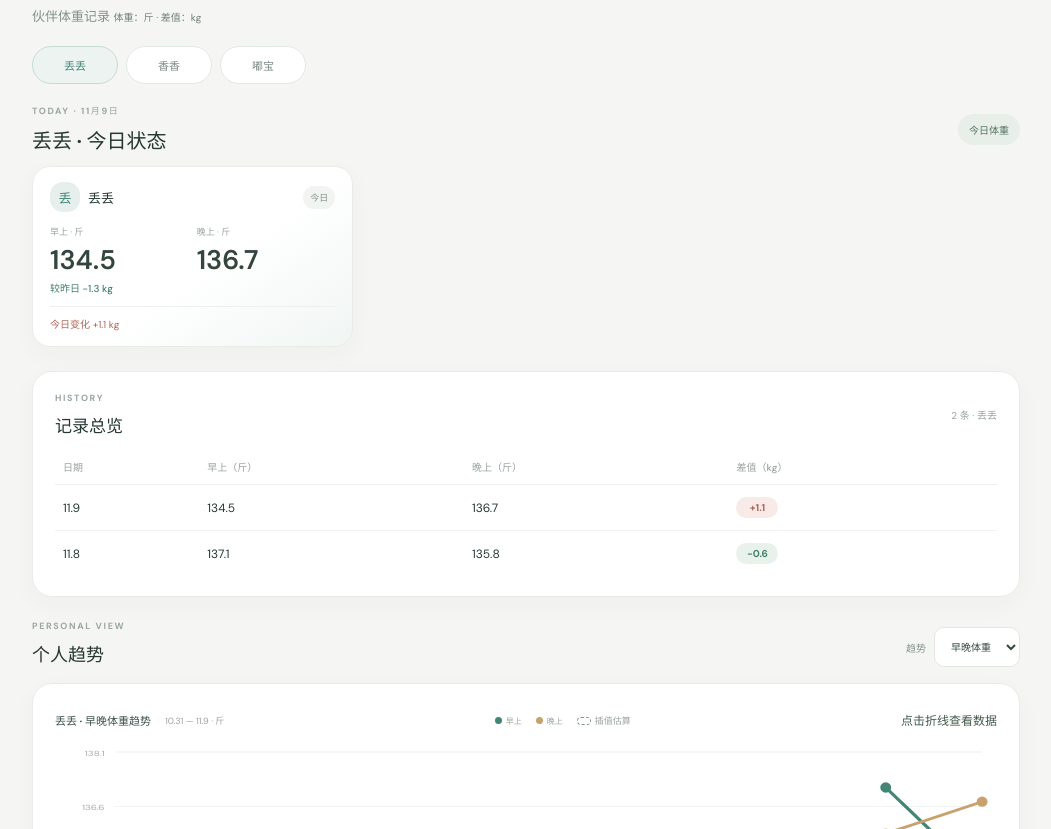
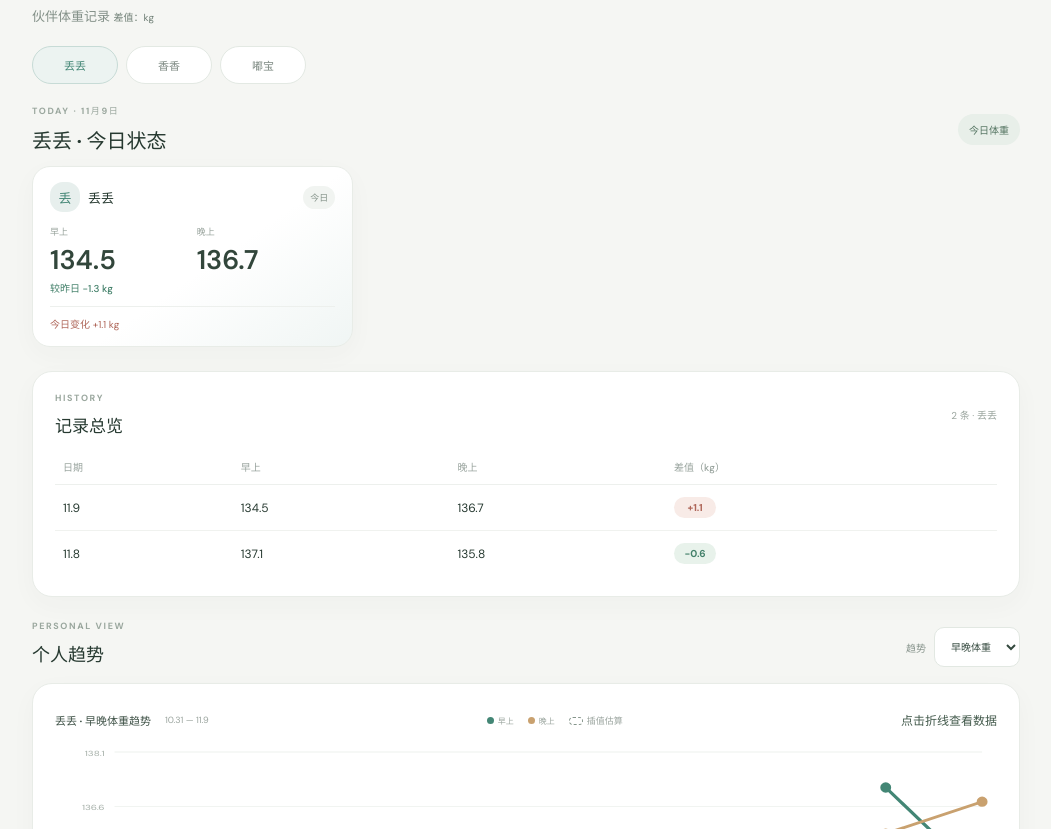
Before and after one commit to EDMelody/Heallthy, a plain HTML site: page index.html in a window 1280 px wide. Shown: the part 123-952 px from the top of the page, without its empty margins (114-1165 px from the left). Drawn offline with Linux system fonts and the light colour scheme.

Commit message:
Hide jin unit labels

```diff
--- a/app.js
+++ b/app.js
@@ -23,7 +23,7 @@
     const prevISO=prevDate?`${prevDate.getFullYear()}-${String(prevDate.getMonth()+1).padStart(2,'0')}-${String(prevDate.getDate()).padStart(2,'0')}`:null;
     const prevMorning=own.find(x=>x.date===prevISO)?.morning;
     const morningDelta=r?.morning!=null&&prevMorning!=null?(r.morning-prevMorning)/2:null;
-    document.querySelector('#today').innerHTML=`<article class="today-card" style="--accent:${colors[i%3]}"><div class="today-person"><span class="avatar">${p.slice(0,1)}</span><b>${p}</b><span class="today-record-date">${r?(isToday?'今日':'最近 · '+dateLabel(r.date)):'暂无记录'}</span></div><div class="today-values"><div><span>早上 · 斤</span><strong>${fmt(r?.morning)}</strong><small class="morning-delta ${morningDelta>0?'up':morningDelta<0?'down':''}">较昨日 ${morningDelta==null?'—':`${morningDelta>0?'+':''}${morningDelta.toFixed(1)} kg`}</small></div><div><span>晚上 · 斤</span><strong>${fmt(r?.evening)}</strong></div></div><div class="today-delta ${delta>0?'up':delta<0?'down':''}">${delta==null?'早晚差 —':`${isToday?'今日':'当日'}变化 ${delta>0?'+':''}${(delta/2).toFixed(1)} kg`}</div></article>`;
+    document.querySelector('#today').innerHTML=`<article class="today-card" style="--accent:${colors[i%3]}"><div class="today-person"><span class="avatar">${p.slice(0,1)}</span><b>${p}</b><span class="today-record-date">${r?(isToday?'今日':'最近 · '+dateLabel(r.date)):'暂无记录'}</span></div><div class="today-values"><div><span>早上</span><strong>${fmt(r?.morning)}</strong><small class="morning-delta ${morningDelta>0?'up':morningDelta<0?'down':''}">较昨日 ${morningDelta==null?'—':`${morningDelta>0?'+':''}${morningDelta.toFixed(1)} kg`}</small></div><div><span>晚上</span><strong>${fmt(r?.evening)}</strong></div></div><div class="today-delta ${delta>0?'up':delta<0?'down':''}">${delta==null?'早晚差 —':`${isToday?'今日':'当日'}变化 ${delta>0?'+':''}${(delta/2).toFixed(1)} kg`}</div></article>`;
   }
 
   function render(){
@@ -39,7 +39,7 @@
   function drawDetail(records){
     const selectedIndex=data.people.indexOf(selected), color=colors[selectedIndex%3], own=records.filter(r=>r.person===selected);
     const days=[];for(let n=9;n>=0;n--){const d=new Date(today);d.setDate(today.getDate()-n);days.push(`${d.getFullYear()}-${String(d.getMonth()+1).padStart(2,'0')}-${String(d.getDate()).padStart(2,'0')}`);}
-    detail.innerHTML=`<div class="detail-chart-head"><b>${selected} · ${metric.options[metric.selectedIndex].text}趋势</b><span>${dateLabel(days[0])} — ${dateLabel(days[9])} · ${metric.value==='change'?'kg':'斤'}</span><span class="series-legend"><i></i>早上</span>${metric.value==='both'?'<span class="series-legend"><i class="evening-key"></i>晚上</span>':''}<span class="interpolation-key"><i></i>插值估算</span><span id="chartTip" class="chart-tip" aria-live="polite">点击折线查看数据</span></div><div class="detail-chart"><svg id="detailChart" role="img" aria-label="近10天体重趋势" viewBox="0 0 760 220" preserveAspectRatio="none"></svg></div>`;
+    detail.innerHTML=`<div class="detail-chart-head"><b>${selected} · ${metric.options[metric.selectedIndex].text}趋势</b><span>${dateLabel(days[0])} — ${dateLabel(days[9])}</span><span class="series-legend"><i></i>早上</span>${metric.value==='both'?'<span class="series-legend"><i class="evening-key"></i>晚上</span>':''}<span class="interpolation-key"><i></i>插值估算</span><span id="chartTip" class="chart-tip" aria-live="polite">点击折线查看数据</span></div><div class="detail-chart"><svg id="detailChart" role="img" aria-label="近10天体重趋势" viewBox="0 0 760 220" preserveAspectRatio="none"></svg></div>`;
     drawChart(own,days,color);
   }
 
--- a/index.html
+++ b/index.html
@@ -10,12 +10,12 @@
 <body>
   <main class="shell">
     <header class="topbar">
-      <div><p class="eyebrow">WELLNESS · DAILY LOG</p><h1>一起看见每一步</h1><p class="sub">伙伴体重记录 <span class="unit">体重：斤 · 差值：kg</span></p></div>
+      <div><p class="eyebrow">WELLNESS · DAILY LOG</p><h1>一起看见每一步</h1><p class="sub">伙伴体重记录 <span class="unit">差值：kg</span></p></div>
       <span class="date-chip">每日更新</span>
     </header>
     <nav class="person-tabs page-person-tabs" id="personTabs" aria-label="选择伙伴"></nav>
     <section class="today-section"><div class="today-title"><div><p class="eyebrow"><span id="todayLabel">TODAY</span> · <span id="todayDate"></span></p><h2 id="todayHeading">今日状态</h2></div><span class="today-badge" id="todayBadge">今日体重</span></div><div class="today-grid" id="today"></div></section>
-    <section class="records"><div class="section-heading"><div><p class="eyebrow">HISTORY</p><h2>记录总览</h2></div><span id="recordCount" class="muted"></span></div><div class="table-scroll"><table><thead><tr><th>日期</th><th>早上（斤）</th><th>晚上（斤）</th><th>差值（kg）</th></tr></thead><tbody id="rows"></tbody></table></div></section>
+    <section class="records"><div class="section-heading"><div><p class="eyebrow">HISTORY</p><h2>记录总览</h2></div><span id="recordCount" class="muted"></span></div><div class="table-scroll"><table><thead><tr><th>日期</th><th>早上</th><th>晚上</th><th>差值（kg）</th></tr></thead><tbody id="rows"></tbody></table></div></section>
     <section class="detail-section"><div class="intro-row"><div><p class="eyebrow">PERSONAL VIEW</p><h2>个人趋势</h2></div><label class="mode-control">趋势<select id="metric"><option value="both">早晚体重</option><option value="morning">仅早上</option><option value="evening">仅晚上</option><option value="change">早晚差值</option></select></label></div><article id="detail" class="detail-card"></article></section>
     <footer>虚线空心点为相邻记录插值估算；记录缺失时不会当作实测值展示。</footer>
   </main>
```
